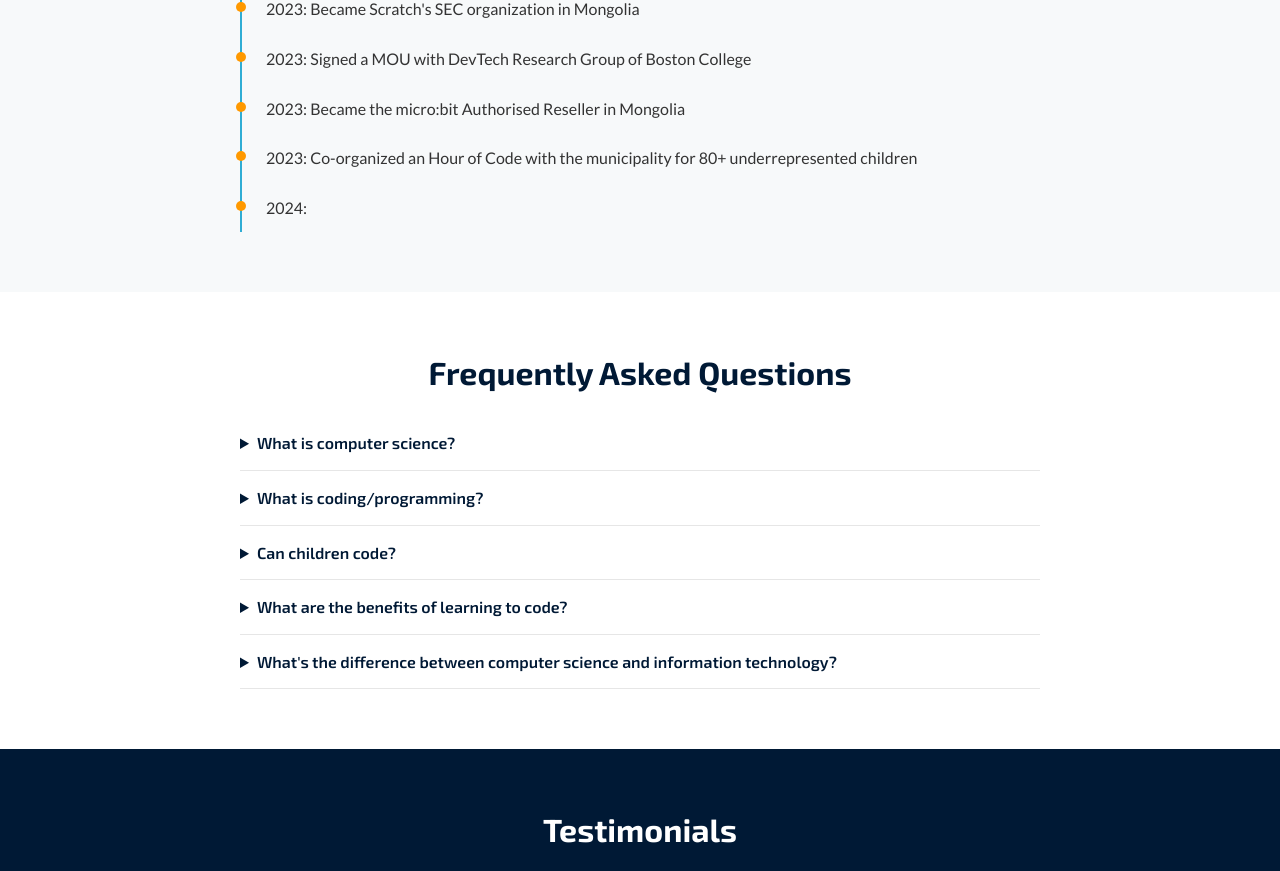
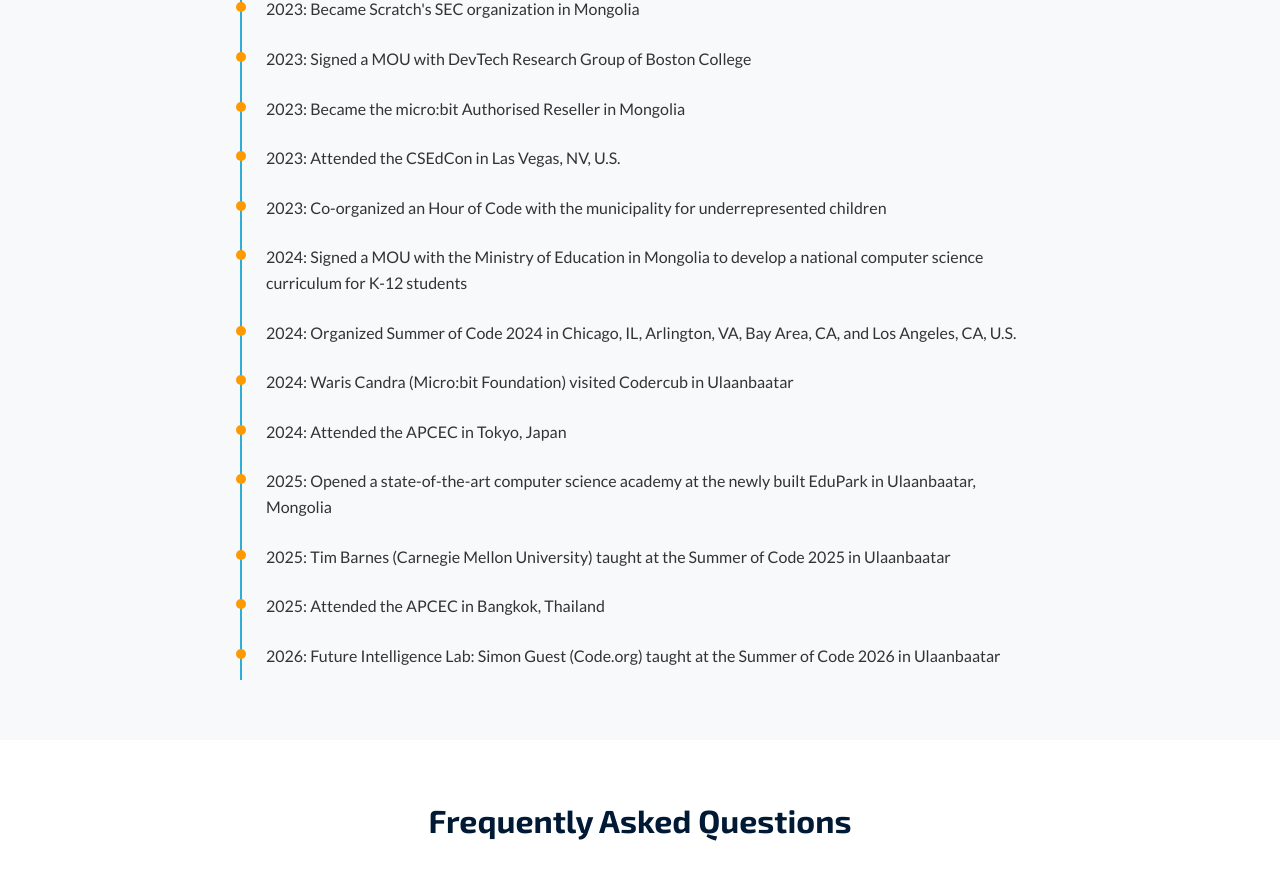
Before and after one commit to zmagsar/computerscience.mn, a Vue app: page /about in a window 1280 px wide. Shown: the part 1590-2461 px from the top of the page. Built offline with nearby package versions, Linux system fonts and the light colour scheme.

Commit message:
Update AboutView.vue

```diff
--- a/src/views/AboutView.vue
+++ b/src/views/AboutView.vue
@@ -5,7 +5,7 @@
 
 const milestones = [
   'Summer of 2018: Founded as the first after-school coding initiative in the country',
-  '2019: Became the Hour of Code Partner of CodeAI (then Code.org)',
+  '2019: Became the International Partner of CodeAI (then Code.org)',
   '2019: Initialize Camp: Dale Musser, Ph.D. (University of Missouri) taught at Summer of Code 2019 in Ulaanbaatar to 50+ students',
   '2019: Presented at the CSEdCon in Las Vegas, NV, U.S.',
   '2019: Admitted into the Innovation Hub incubator',
@@ -23,8 +23,16 @@
   "2023: Became Scratch's SEC organization in Mongolia",
   '2023: Signed a MOU with DevTech Research Group of Boston College',
   '2023: Became the micro:bit Authorised Reseller in Mongolia',
-  '2023: Co-organized an Hour of Code with the municipality for 80+ underrepresented children',
-  '2024: '
+  '2023: Attended the CSEdCon in Las Vegas, NV, U.S.',
+  '2023: Co-organized an Hour of Code with the municipality for underrepresented children',
+  '2024: Signed a MOU with the Ministry of Education in Mongolia to develop a national computer science curriculum for K-12 students',
+  '2024: Organized Summer of Code 2024 in Chicago, IL, Arlington, VA, Bay Area, CA, and Los Angeles, CA, U.S.',
+  '2024: Waris Candra (Micro:bit Foundation) visited Codercub in Ulaanbaatar',
+  '2024: Attended the APCEC in Tokyo, Japan',
+  '2025: Opened a state-of-the-art computer science academy at the newly built EduPark in Ulaanbaatar, Mongolia',
+  '2025: Tim Barnes (Carnegie Mellon University) taught at the Summer of Code 2025 in Ulaanbaatar',
+  '2025: Attended the APCEC in Bangkok, Thailand',
+  '2026: Future Intelligence Lab: Simon Guest (Code.org) taught at the Summer of Code 2026 in Ulaanbaatar',
 ]
 
 const faqs = [
```
